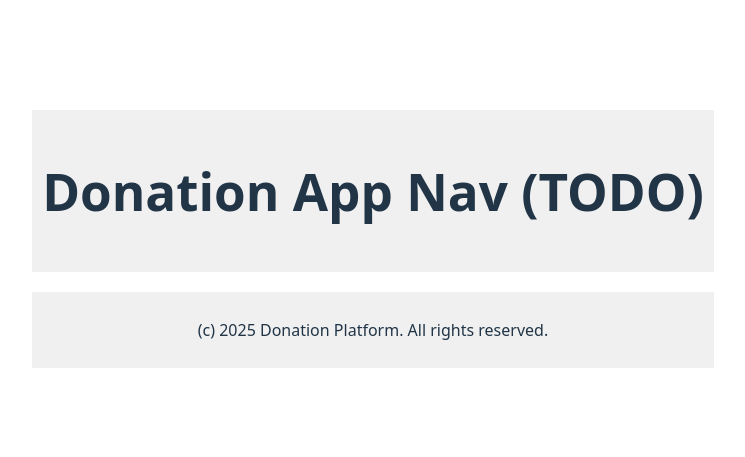
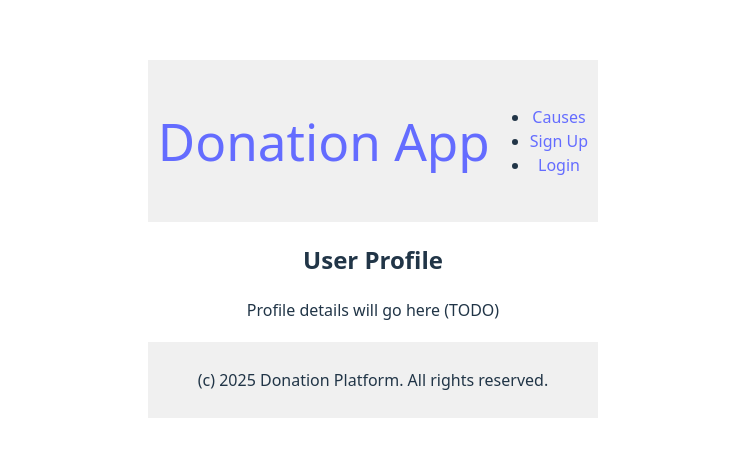
Before and after one commit to bhupendra-basera/mern-project, a React (Vite) app in the folder client/: page /profile in a window 1280 px wide. Shown: the part 161-618 px from the top of the page, without its empty margins (267-1012 px from the left). Built offline with nearby package versions, Linux system fonts and the light colour scheme.

Commit message:
added conditional rendering in navbar for signed in and signed out user

```diff
--- a/client/src/App.jsx
+++ b/client/src/App.jsx
@@ -8,7 +8,8 @@ import { Routes, Route } from 'react-router-dom'; // Import Routes and Route
 import HomePage from './pages/HomePage';
 import SignupPage  from './pages/SignupPage';
 import LoginPage from './pages/LoginPage';
-
+import ProfilePage from './pages/ProfilePage'; // Import ProfilePage
+import CausesPage from './pages/CausesPage'; // Import CausesPage
 // Import layout components (placeholders for now)
 import Navbar from './components/Navbar';
 import Footer from './components/Footer';
@@ -20,8 +21,7 @@ function App() {
 
   return (
     <>
-      {/* Use a React Fragment */}
-      <Navbar /> {/* Navbar will appear on all pages */}
+      <Navbar />
 
       {/* Define our application routes */}
       <Routes>
@@ -34,8 +34,9 @@ function App() {
         {/* Route for the Login page */}
         <Route path="/login" element={<LoginPage />} />
 
-        {/* TODO: Add routes for Donate, Profile, etc. later */}
-      </Routes>
+        <Route path="/causes" element={<CausesPage />}/>
+        <Route path="/profile" element={<ProfilePage />} />
+       </Routes>
       <Footer /> {/* Footer will appear on all routed pages */}
     </>
     );
--- a/client/src/components/Navbar.jsx
+++ b/client/src/components/Navbar.jsx
@@ -1,10 +1,49 @@
-import React from 'react';
+import React, { useContext } from 'react'; // Import useContext
+import { Link, useNavigate } from 'react-router-dom'; // Import Link and useNavigate
+import { AuthContext } from '../context/AuthContext.jsx'; // Import Authcontext
+
 
 const Navbar = () => {
+    // Access authentication state and functions from  the context
+
+    const { isAuthenticated, user, logout } = useContext(AuthContext);
+
+    const navigate = useNavigate(); // Hook for navigation after logout
+
+    // Handle logout action
+    const handleLogout = () => {
+        logout(); // Call the logout function from context
+        navigate('/login'); // Redirect to login page after logout
+    };
+
+    // Links to show when user is NOT authenticated
+    const guestLinks =(
+        <ul>
+            <li><Link to="/causes">Causes</Link></li> {/* Link to causes page (we'll build this) */}
+            <li><Link to="/signup">Sign Up</Link></li>
+            <li><Link to="/Login">Login</Link></li>
+            {/* TODO: Add link to Contact Us page */}
+        </ul>
+    );
+    // Links to show when user is authenticated
+    const authLinks = (
+        <ul>
+            <li><Link to="/causes">Causes</Link></li>
+            <li><Link to="/profile">Welcome, {user ? user.username : 'User'}</Link></li> {/* Link to profile page */}
+            {/* Use a button or span with click handler for logout */}
+            <li>
+                <span onClick={handleLogout} style={{ cursor: 'pointer'}}>
+                    Logout
+                </span>
+            </li>
+            {/* TODO: Add link to Contact Us page */}
+        </ul>
+    )
     return (
-        <nav style={{ background: '#f0f0f0', padding: '10px'}}>
-            <h1> Donation App Nav (TODO)</h1>
-            {/* Add navigation links here later*/}
+        <nav style={{ background: '#f0f0f0', padding: '10px' , display: 'flex', justifyContent: 'space-between', alignItems: 'center' }} >
+            <h1><Link to="/">Donation App</Link></h1> {/* Logo/Site Title linking to Home */}
+            {/* Conditional rendering based on isAuthenticated */}
+            {isAuthenticated ? authLinks : guestLinks}
         </nav>
     );
 };
--- /dev/null
+++ b/client/src/pages/CausesPage.jsx
@@ -0,0 +1,11 @@
+import React from 'react';
+
+const CausesPage = () => {
+    return (
+        <div>
+            <h2>Our Causes</h2>
+            <p>List of causes will be displayed here (TODO) </p>
+        </div>
+    );
+};
+export default CausesPage;
--- a/client/src/pages/LoginPage.jsx
+++ b/client/src/pages/LoginPage.jsx
@@ -1,5 +1,5 @@
 import React,{useState , useContext} from 'react';
-import { useNavigate } from 'react-router-dom';
+import { useNavigate ,Link} from 'react-router-dom';
 import api from '../utils/api'; // Import our configured Axios instance
 import { AuthContext } from '../context/AuthContext'; // Import AuthContext
 
@@ -88,7 +88,7 @@ const LoginPage = () => {
                 <button type="submit">Login</button>
             </form>
             <p>
-                Don't have an account? <a href="/signup">Sign Up</a> {/*Simple link, use Link component later */}
+                Don't have an account? <Link to="/signup">Sign Up</Link> {/*Simple link, use Link component later */}
             </p>
         </div>
     );
--- /dev/null
+++ b/client/src/pages/ProfilePage.jsx
@@ -0,0 +1,11 @@
+import React from 'react';
+const ProfilePage = () => {
+    return (
+        <div>
+            <h2>User Profile</h2>
+            <p>Profile details will go here (TODO)</p>
+        </div>
+    )
+}
+
+export default ProfilePage;
--- a/client/src/pages/SignupPage.jsx
+++ b/client/src/pages/SignupPage.jsx
@@ -1,5 +1,5 @@
 import React,{useState} from 'react'; // Import useState hook
-import { useNavigate } from 'react-router-dom'; // Import useNavigate
+import { Link, useNavigate } from 'react-router-dom'; // Import useNavigate
 import api from '../utils/api'; // Import our configured Axios instance
 
 
@@ -79,7 +79,7 @@ const SignupPage = () => {
                 <button type="submit">Sign Up</button>
             </form>
             <p>
-                Already have an account? <a href="/login">Login</a> { /* Simple link, use Link component later */}
+                Already have an account? <Link to="/login">Login</Link> { /* Simple link, use Link component later */}
             </p>
         </div>
     );
```
